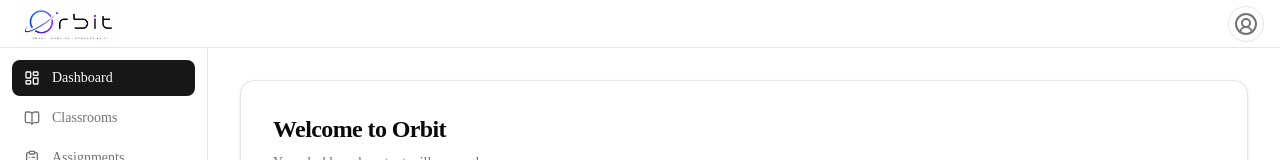
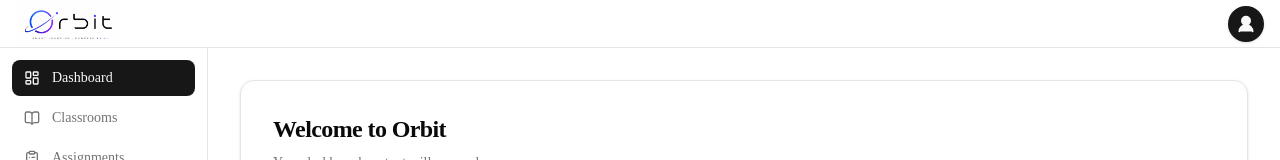
Before and after one commit to rudragosavi10/Orbit, a Next.js app: page /dashboard in a window 1280 px wide. Shown: the top 160 px of the page. Built offline with nearby package versions, Linux system fonts and the light colour scheme.

Commit message:
Connect Firebase authentication

```diff
--- a/components/layout/navbar.tsx
+++ b/components/layout/navbar.tsx
@@ -1,7 +1,7 @@
 "use client";
 
 import Image from "next/image";
-import { Menu, CircleUserRound } from "lucide-react";
+import { Menu, UserRound } from "lucide-react";
 interface NavbarProps {
   onMenuClick: () => void;
 }
@@ -34,9 +34,9 @@ export function Navbar({ onMenuClick }: NavbarProps) {
           <button
   type="button"
   aria-label="User profile"
-  className="flex h-9 w-9 items-center justify-center rounded-full border border-border bg-background text-muted-foreground transition-colors hover:bg-accent hover:text-foreground"
+  className="flex h-9 w-9 items-center justify-center rounded-full bg-primary text-primary-foreground shadow-sm transition-colors hover:opacity-90"
 >
-  <CircleUserRound className="h-6 w-6" />
+  <UserRound className="h-5 w-5 fill-current" />
 </button>
         </div>
       </div>
```
